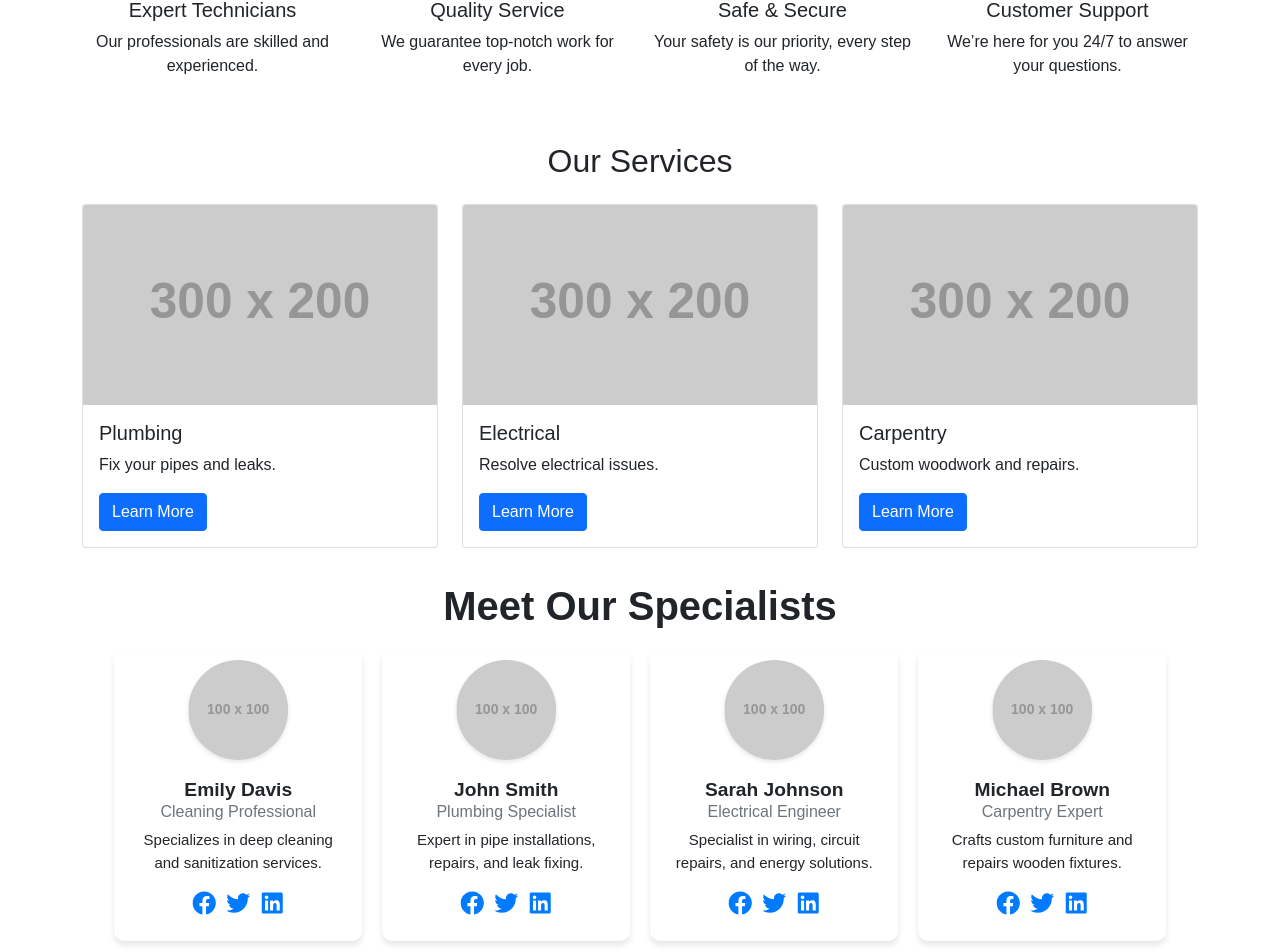
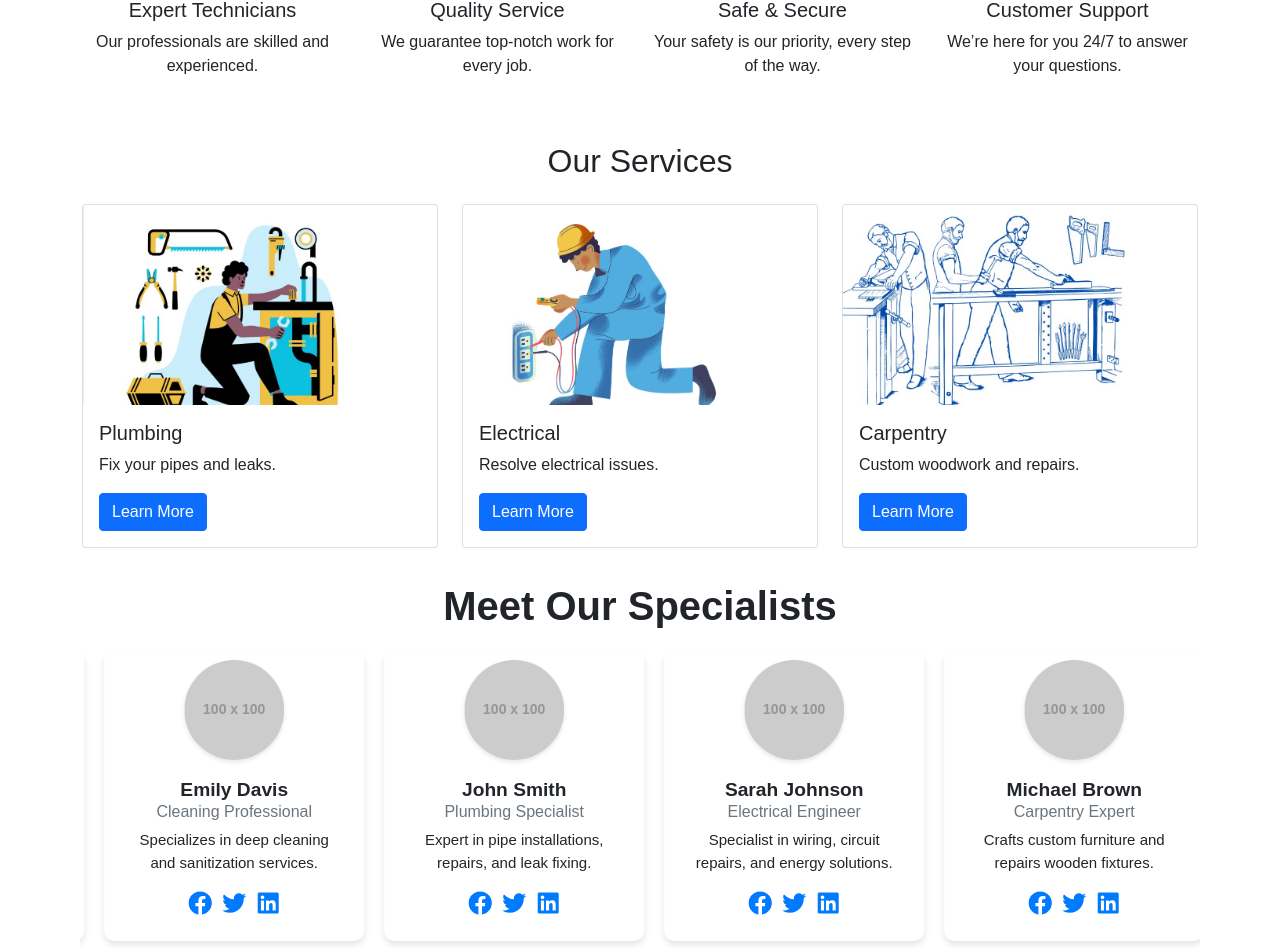
Before and after one commit to nurulazam-dev/mna-handyman-platform, a React (Vite) app: page / in a window 1280 px wide. Shown: the part 489-1441 px from the top of the page. Built offline with nearby package versions, Linux system fonts and the light colour scheme.

Commit message:
component style update

```diff
--- a/src/App.jsx
+++ b/src/App.jsx
@@ -11,7 +11,7 @@ function App() {
     <>
       <Router>
         <NavigationBar />
-        <div className="container mt-4">
+        <div className="">
           <Routes>
             <Route path="/" element={<Home />} />
             {/* <Route path="/services" element={<Services />} /> */}
--- a/src/components/AboutUs.jsx
+++ b/src/components/AboutUs.jsx
@@ -2,11 +2,6 @@ import { Row, Col, Card, Button } from "react-bootstrap";
 import { FaUsers, FaAward, FaTools } from "react-icons/fa";
 
 const AboutUs = () => {
-  const sectionStyle = {
-    padding: "60px 20px",
-    backgroundColor: "#f9f9f9",
-  };
-
   const headerStyle = {
     fontSize: "2.5rem",
     fontWeight: "bold",
@@ -58,7 +53,7 @@ const AboutUs = () => {
   };
 
   return (
-    <section style={sectionStyle}>
+    <section className="container">
       {/* Header */}
       <div>
         <h2 style={headerStyle}>About Us</h2>
--- a/src/components/ContactBookingForm.jsx
+++ b/src/components/ContactBookingForm.jsx
@@ -2,11 +2,6 @@ import { Form, Button, Row, Col } from "react-bootstrap";
 import { FaUser, FaWrench, FaCalendarAlt } from "react-icons/fa";
 
 const ContactBookingForm = () => {
-  const sectionStyle = {
-    padding: "50px 20px",
-    backgroundColor: "#f8f9fa",
-  };
-
   const formContainerStyle = {
     maxWidth: "800px",
     margin: "0 auto",
@@ -38,10 +33,10 @@ const ContactBookingForm = () => {
   };
 
   return (
-    <section style={sectionStyle}>
-      <div style={formContainerStyle}>
+    <section className="container">
+      <div>
         <h2 style={headerStyle}>Contact & Booking Form</h2>
-        <Form>
+        <Form style={formContainerStyle}>
           {/* Contact Information */}
           <h5 className="mb-3">
             <FaUser style={iconStyle} /> Contact Information
--- a/src/components/FAskedQuestions.jsx
+++ b/src/components/FAskedQuestions.jsx
@@ -2,7 +2,7 @@ import { Accordion } from "react-bootstrap";
 
 const FAskedQuestions = () => {
   return (
-    <section className="my-5">
+    <section className="container">
       <h2 className="text-center">Frequently Asked Questions</h2>
       <Accordion className="mt-4">
         <Accordion.Item eventKey="0">
--- a/src/components/Features.jsx
+++ b/src/components/Features.jsx
@@ -3,7 +3,7 @@ import { FaTools, FaThumbsUp, FaShieldAlt, FaUsers } from "react-icons/fa";
 
 const Features = () => {
   return (
-    <section className="text-center my-5">
+    <section className="container text-center my-5">
       <h2>Why Choose Us?</h2>
       <Row className="mt-4">
         <Col md={3}>
--- a/src/components/Footer.jsx
+++ b/src/components/Footer.jsx
@@ -1,4 +1,4 @@
-import { Container, Row, Col } from "react-bootstrap";
+import { Row, Col } from "react-bootstrap";
 import {
   FaFacebook,
   FaTwitter,
@@ -9,11 +9,10 @@ import {
 
 const Footer = () => {
   return (
-    <footer className="bg-dark text-white py-4">
-      <Container>
-        <Row>
+    <footer className="bg-dark text-white ">
+      <Row className="px-5 pt-4">
         {/* About Section */}
-          <Col md={4} className="mb-3">
+        <Col md={4}>
           <h5>About HandyMan Services</h5>
           <p>
             We provide top-notch handyman and repair services, ensuring your
@@ -22,7 +21,7 @@ const Footer = () => {
         </Col>
 
         {/* Quick Links Section */}
-          <Col md={2} className="mb-3 text-start">
+        <Col md={2} className="text-start">
           <h5>Quick Links</h5>
           <ul className="list-unstyled">
             <li>
@@ -48,7 +47,7 @@ const Footer = () => {
           </ul>
         </Col>
         {/* Quick Links Section */}
-          <Col md={2} className="mb-3 text-start">
+        <Col md={2} className="text-start">
           <h5>Quick Links</h5>
           <ul className="list-unstyled">
             <li>
@@ -75,12 +74,12 @@ const Footer = () => {
         </Col>
 
         {/* Contact Section */}
-          <Col md={4} className="mb-3">
+        <Col md={4}>
           <h5>Contact Us</h5>
-            <p>
+          <p className="m-0">
             <FaEnvelope className="me-2" /> info@handymanservices.com
           </p>
-            <p>
+          <p className="m-0">
             <strong>Phone:</strong> +1 234 567 890
           </p>
           <div>
@@ -100,8 +99,8 @@ const Footer = () => {
         </Col>
       </Row>
 
-        <hr className="border-light" />
-        <Row>
+      <hr className="border-light m-0" />
+      <Row className="py-1">
         <Col className="text-center">
           <p className="mb-0">
             &copy; {new Date().getFullYear()} HandyMan Services. All Rights
@@ -109,7 +108,6 @@ const Footer = () => {
           </p>
         </Col>
       </Row>
-      </Container>
     </footer>
   );
 };
--- a/src/components/HowItWorks.jsx
+++ b/src/components/HowItWorks.jsx
@@ -2,10 +2,6 @@ import { Row, Col, Card } from "react-bootstrap";
 import { FaClipboardList, FaCalendarAlt, FaCheckCircle } from "react-icons/fa";
 
 const HowItWorks = () => {
-  const sectionStyle = {
-    padding: "40px 0",
-  };
-
   const titleStyle = {
     fontSize: "2.5rem",
     marginBottom: "20px",
@@ -32,7 +28,7 @@ const HowItWorks = () => {
   };
 
   return (
-    <section style={sectionStyle}>
+    <section className="container">
       <div className="text-center">
         <h2 style={titleStyle}>How It Works</h2>
         <p style={subtitleStyle}>
--- a/src/components/OurSpecialists.jsx
+++ b/src/components/OurSpecialists.jsx
@@ -1,5 +1,5 @@
 import Slider from "react-slick";
-import { Card, Container } from "react-bootstrap";
+import { Card } from "react-bootstrap";
 import { FaFacebook, FaTwitter, FaLinkedin } from "react-icons/fa";
 import "slick-carousel/slick/slick.css";
 import "slick-carousel/slick/slick-theme.css";
@@ -143,9 +143,8 @@ const OurSpecialists = () => {
   };
 
   return (
-    <section style={sectionStyle}>
+    <section style={sectionStyle} className="container">
       <h2 style={headerStyle}>Meet Our Specialists</h2>
-      <Container>
       <Slider {...sliderSettings}>
         {specialists.map((specialist, index) => (
           <div key={index}>
@@ -191,7 +190,6 @@ const OurSpecialists = () => {
           </div>
         ))}
       </Slider>
-      </Container>
     </section>
   );
 };
--- a/src/components/Services.jsx
+++ b/src/components/Services.jsx
@@ -1,24 +1,44 @@
 import { Link } from "react-router-dom";
 import { Card, Button, Row, Col } from "react-bootstrap";
+import s1 from "../assets/images/service-1.jpg";
+import s2 from "../assets/images/service-2.jpg";
+import s3 from "../assets/images/service-3.jpg";
 
 const services = [
-  { id: 1, title: "Plumbing", description: "Fix your pipes and leaks." },
-  { id: 2, title: "Electrical", description: "Resolve electrical issues." },
-  { id: 3, title: "Carpentry", description: "Custom woodwork and repairs." },
+  {
+    id: 1,
+    title: "Plumbing",
+    img: s1,
+    description: "Fix your pipes and leaks.",
+  },
+  {
+    id: 2,
+    title: "Electrical",
+    img: s2,
+    description: "Resolve electrical issues.",
+  },
+  {
+    id: 3,
+    title: "Carpentry",
+    img: s3,
+    description: "Custom woodwork and repairs.",
+  },
 ];
+
+const imgStyle = {
+  height: "200px",
+  width: "300px",
+};
 
 const Services = () => {
   return (
-    <section>
+    <section className="container">
       <h2 className="text-center">Our Services</h2>
       <Row className="mt-4">
         {services.map((service) => (
           <Col key={service.id} sm={12} md={6} lg={4} className="mb-4">
             <Card>
-              <Card.Img
-                variant="top"
-                src="https://via.placeholder.com/300x200"
-              />
+              <Card.Img style={imgStyle} variant="top" src={service.img} />
               <Card.Body>
                 <Card.Title>{service.title}</Card.Title>
                 <Card.Text>{service.description}</Card.Text>
--- a/src/components/SpecialOffers.jsx
+++ b/src/components/SpecialOffers.jsx
@@ -73,7 +73,7 @@ const SpecialOffers = () => {
   };
 
   return (
-    <section>
+    <section className="container">
       <h2 style={headerStyle}>Special Offers & Promotions</h2>
       <p style={subHeaderStyle}>
         Don’t miss out on our limited-time discounts and exclusive promotions!
@@ -100,8 +100,8 @@ const SpecialOffers = () => {
               <FaTag style={iconStyle} />
               <Card.Title>25% Off All Services</Card.Title>
               <Card.Text>
-                Enjoy a 25% discount on all handyman services this season. Offer
-                valid until the end of the month!
+                Enjoy a 25% discount on all handyman services until the end of
+                the month!
               </Card.Text>
               <Button variant="primary">Claim Offer</Button>
             </Card.Body>
--- a/src/components/Testimonials.jsx
+++ b/src/components/Testimonials.jsx
@@ -4,11 +4,6 @@ import "slick-carousel/slick/slick.css";
 import "slick-carousel/slick/slick-theme.css";
 
 const Testimonials = () => {
-  const sectionStyle = {
-    padding: "20px",
-    marginBottom: "15px",
-  };
-
   const headerStyle = {
     fontSize: "2.5rem",
     fontWeight: "bold",
@@ -87,7 +82,7 @@ const Testimonials = () => {
   };
 
   return (
-    <section style={sectionStyle}>
+    <section className="container">
       <h2 style={headerStyle}>What Our Clients Say</h2>
       <Container>
         <Slider {...sliderSettings}>
```
Lines whose indentation alone changed are shown as unchanged.
